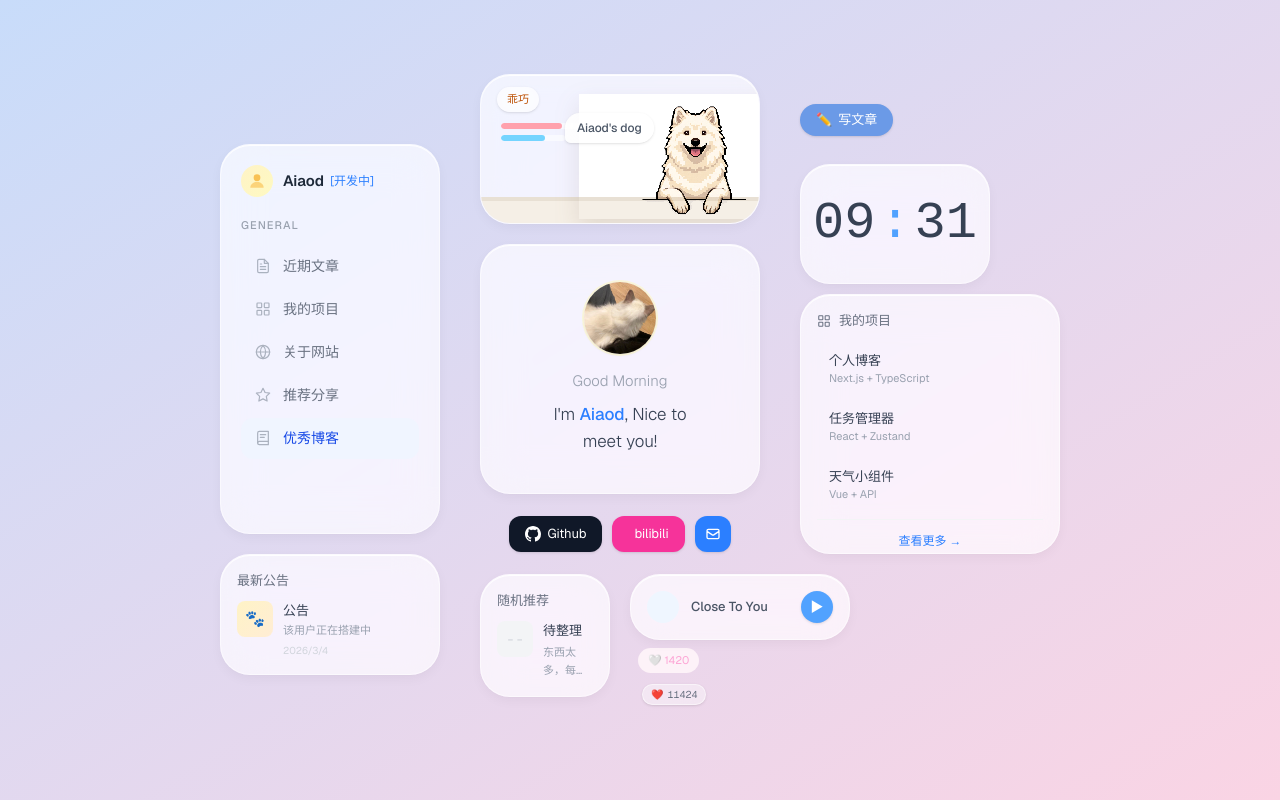
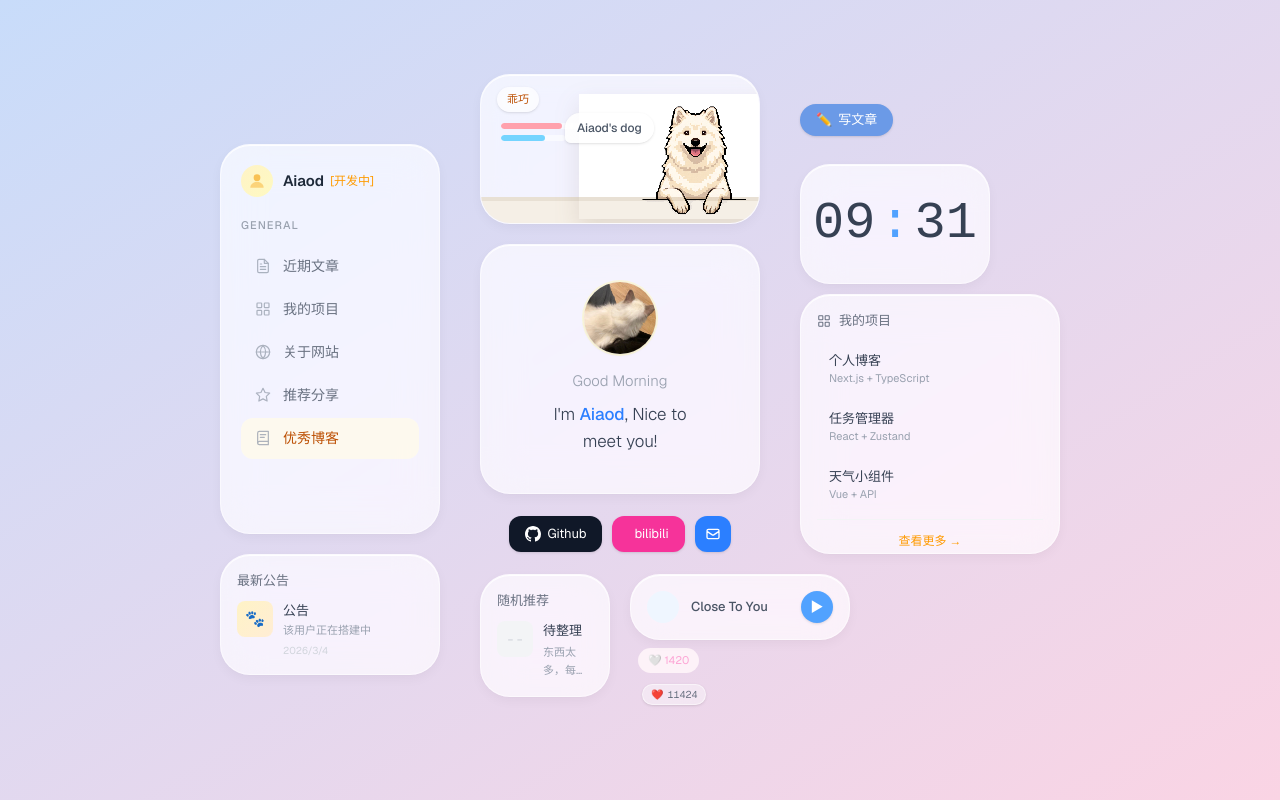
Before and after one commit to aiaod1009/about-me, a Next.js app: page / in a window 1280 px wide. Built offline with nearby package versions, Linux system fonts and the light colour scheme.

Commit message:
蓝改为橙色套件

```diff
--- a/components/widgets/ProjectList.tsx
+++ b/components/widgets/ProjectList.tsx
@@ -31,7 +31,7 @@ export default function ProjectList() {
             key={project.name}
             className="rounded-xl px-3 py-2 hover:bg-gray-50/60 transition-colors cursor-pointer group"
           >
-            <h4 className="text-[13px] font-medium text-gray-700 group-hover:text-blue-600 transition-colors">
+            <h4 className="text-[13px] font-medium text-gray-700 group-hover:text-amber-600 transition-colors">
               {project.name}
             </h4>
             <p className="text-[11px] text-gray-400">{project.desc}</p>
@@ -39,7 +39,7 @@ export default function ProjectList() {
         ))}
       </div>
       <div className="mt-2 pt-2 border-t border-gray-100 text-center">
-        <span className="text-[12px] text-blue-500 cursor-pointer hover:text-blue-600 transition-colors">
+        <span className="text-[12px] text-amber-500 cursor-pointer hover:text-amber-600 transition-colors">
           查看更多 →
         </span>
       </div>
--- a/components/widgets/Sidebar.tsx
+++ b/components/widgets/Sidebar.tsx
@@ -72,7 +72,7 @@ export default function Sidebar() {
         </div>
         <div className="flex items-center gap-1.5">
           <span className="font-semibold text-gray-800 text-[15px]">Aiaod</span>
-          <span className="text-xs text-blue-500">[开发中]</span>
+          <span className="text-xs text-amber-500">[开发中]</span>
         </div>
       </div>
 
@@ -88,7 +88,7 @@ export default function Sidebar() {
             key={item.label}
             onClick={() => setActiveIndex(index)}
             className={`flex items-center gap-3 px-3.5 py-2.5 rounded-xl text-[14px] text-left transition-all duration-200 cursor-pointer ${activeIndex === index
-              ? "bg-blue-50/80 text-blue-700 font-medium"
+              ? "bg-amber-50/80 text-amber-700 font-medium"
               : "text-gray-500 hover:bg-gray-50/60"
               }`}
           >
```
